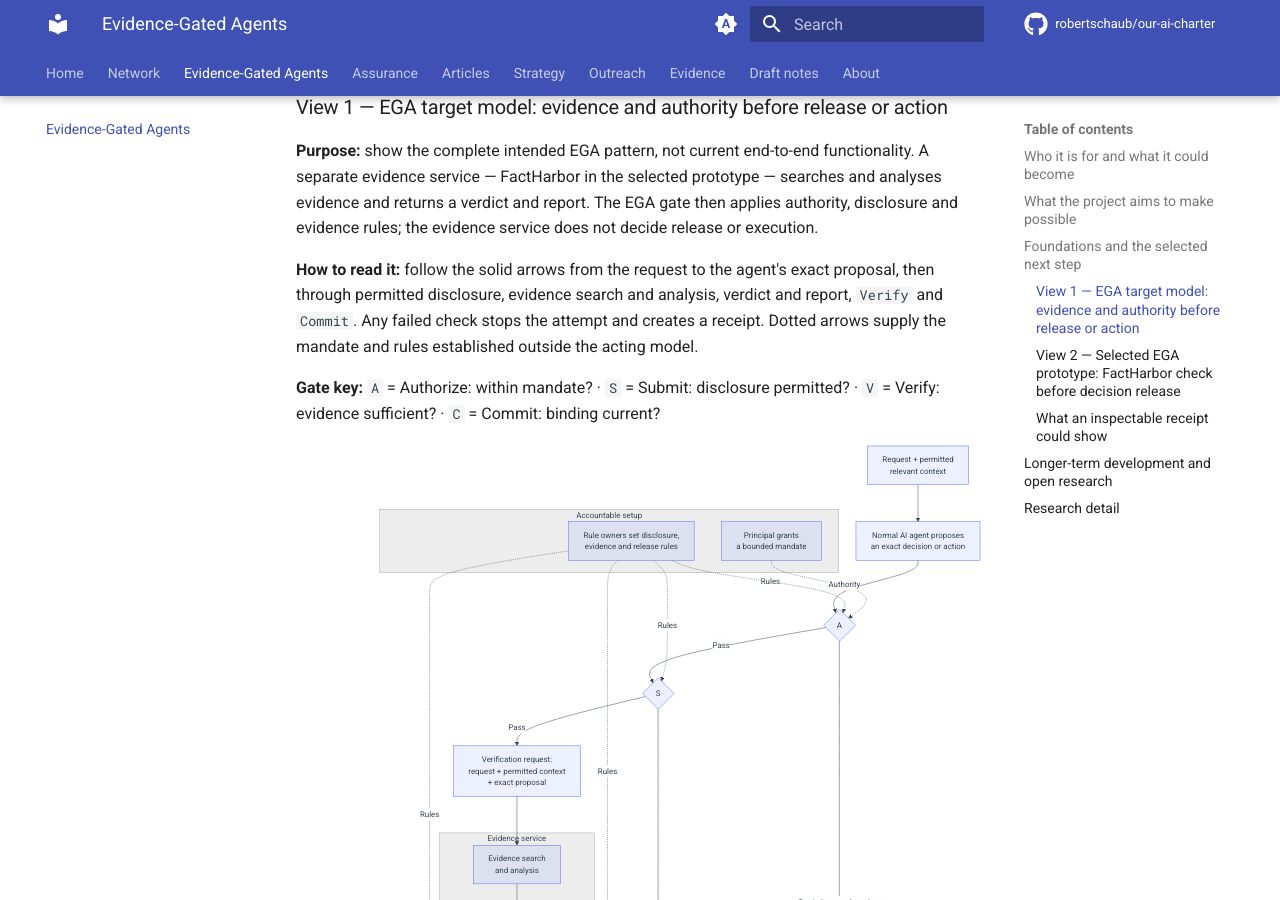
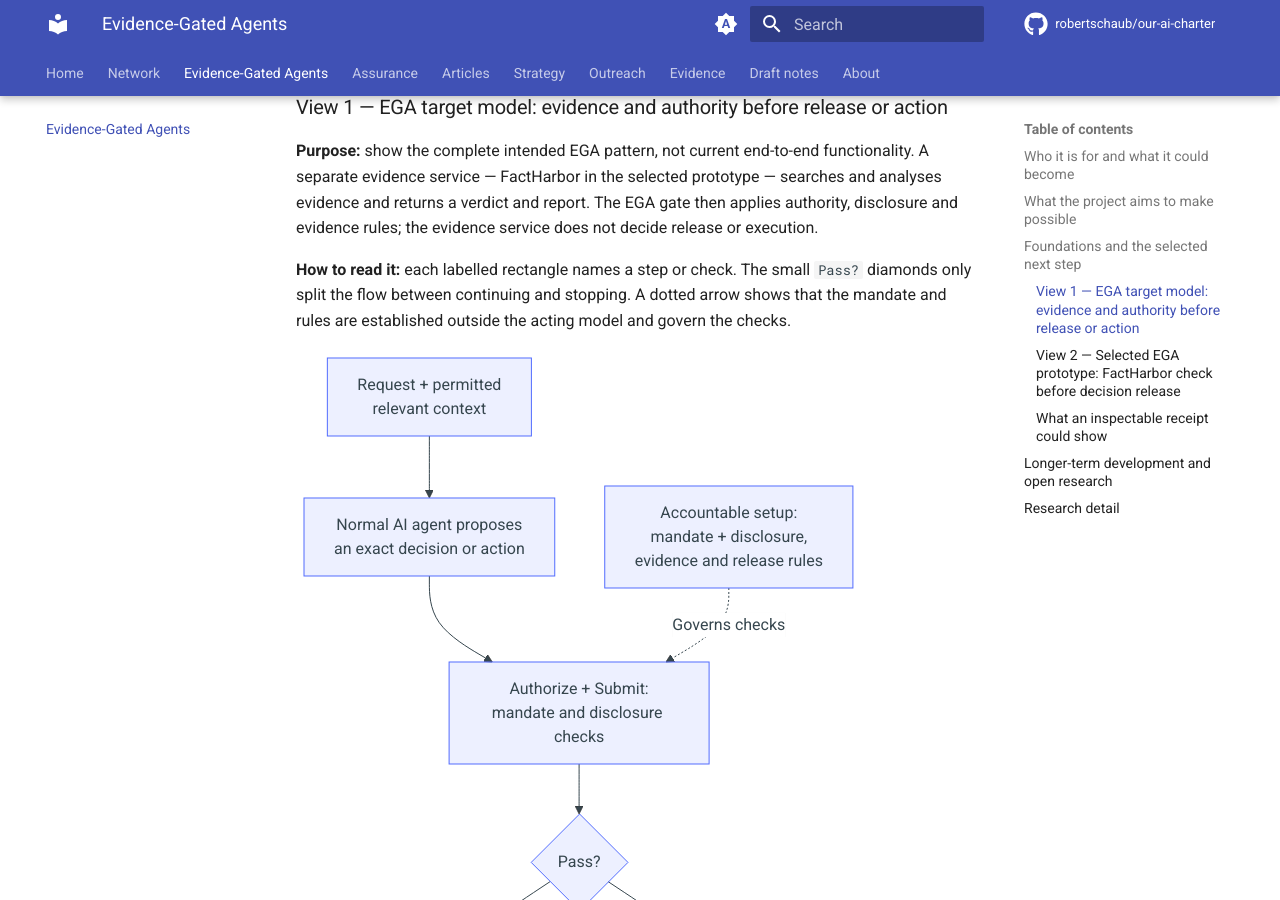
Before and after one commit to robertschaub/our-ai-charter, an MkDocs documentation site: the page built from docs/Assurance/Concepts/evidence-gated-agents.md, in a window 1280 px wide and 900 px high, scrolled down 2147 px. Built offline with MkDocs 1.6.1 and Material for MkDocs 9.7.7, drawn with Linux system fonts in a browser that asks for light colours; plug-ins that fetch from the network failed and are left out; comment, search, counter and statistics services are not loaded; some of the changed text lies outside the part shown.

Commit message:
docs(ega): simplify diagram decision flow

````diff
--- a/docs/Assurance/Concepts/evidence-gated-agents.md
+++ b/docs/Assurance/Concepts/evidence-gated-agents.md
@@ -51,39 +51,27 @@ EGA draws on three related pieces of work:
 
 **Purpose:** show the complete intended EGA pattern, not current end-to-end functionality. A separate evidence service — FactHarbor in the selected prototype — searches and analyses evidence and returns a verdict and report. The EGA gate then applies authority, disclosure and evidence rules; the evidence service does not decide release or execution.
 
-**How to read it:** follow the solid arrows from the request to the agent's exact proposal, then through permitted disclosure, evidence search and analysis, verdict and report, `Verify` and `Commit`. Any failed check stops the attempt and creates a receipt. Dotted arrows supply the mandate and rules established outside the acting model.
-
-**Gate key:** `A` = Authorize: within mandate? · `S` = Submit: disclosure permitted? · `V` = Verify: evidence sufficient? · `C` = Commit: binding current?
+**How to read it:** each labelled rectangle names a step or check. The small `Pass?` diamonds only split the flow between continuing and stopping. A dotted arrow shows that the mandate and rules are established outside the acting model and govern the checks.
 
 ```mermaid
 flowchart TD
-    subgraph I["Accountable setup"]
-        M["Principal grants<br/>a bounded mandate"]
-        P["Rule owners set disclosure,<br/>evidence and release rules"]
-    end
-    M -. Authority .-> AU
-    P -. Rules .-> AU
-    P -. Rules .-> SU
-    P -. Rules .-> V
-    P -. Rules .-> C
+    SET["Accountable setup:<br/>mandate + disclosure,<br/>evidence and release rules"]
     U["Request + permitted<br/>relevant context"] --> A["Normal AI agent proposes<br/>an exact decision or action"]
-    A --> AU{"A"}
-    AU -->|Pass| SU{"S"}
-    SU -->|Pass| Q["Verification request:<br/>request + permitted context<br/>+ exact proposal"]
+    A --> PRE["Authorize + Submit:<br/>mandate and disclosure checks"]
+    SET -. Governs checks .-> PRE
+    PRE --> P{"Pass?"}
+    P -->|No| N1["Stop + receipt"]
+    P -->|Yes| Q["Verification request:<br/>request + permitted context<br/>+ exact proposal"]
     subgraph ES["Evidence service"]
         SEA["Evidence search<br/>and analysis"] --> VR["Evidence verdict + report:<br/>support, counterevidence,<br/>limits, uncertainty"]
     end
     Q --> SEA
-    VR --> V{"V"}
-    V -->|Pass| C{"C"}
-    C -->|Pass| O["Release decision or execute<br/>the authorised action"]
+    VR --> POST["Verify + Commit:<br/>evidence and binding checks"]
+    POST --> D{"Pass?"}
+    D -->|No / unclear / changed| N2["Stop + receipt"]
+    D -->|Yes| O["Release decision or execute<br/>the authorised action"]
     O --> R["Record outcome<br/>and issue receipt"]
     R --> Y["Rely, inspect, challenge<br/>and correct"]
-    AU -->|Denied or needs review| N["Stop attempt"]
-    SU -->|Denied or needs review| N
-    V -->|No / unclear / error| N
-    C -->|Denied or changed| N
-    N --> NR["Stop receipt"]
 ```
 
 <a id="existing-runtime-foundation"></a>
@@ -95,26 +83,25 @@ flowchart TD
 
 **Purpose:** show the planned bounded integration in which FactHarbor performs evidence search and analysis, returns its verdict and report, and reusable Runtime controls decide whether the exact agent decision may be released. Unlike View 1, this path does not execute a resulting action.
 
-**How to read it:** follow the request to the normal agent's exact decision, through authority and disclosure checks, FactHarbor's evidence search and analysis, its verdict and report, and the EGA release rule. `Commit` binds the checked version; release and stop both produce a receipt.
-
-**Gate key:** `A/S` = authority and disclosure pass? · `V` = EGA evidence rule pass?
+**How to read it:** each labelled rectangle names a step or check. The small `Pass?` diamonds only split the flow between continuing and stopping. FactHarbor supplies the evidence verdict and report; the EGA controls apply the release rule and bind the checked version. Release and stop both produce a receipt.
 
 The controlled evaluation selects requests expected to yield one clear, non-complex decision. Free requests remain available for exploration. A decision may contain related components, but the prototype does not test several independent decision and effect paths.
 
 ```mermaid
 flowchart TD
     U["Free request + permitted<br/>relevant context"] --> A["Normal AI agent proposes<br/>one exact decision"]
-    A --> G{"A/S"}
-    G -->|No| N["Stop"]
-    G -->|Yes| Q["Verification request:<br/>request + permitted context<br/>+ exact decision"]
+    A --> PRE["Authorize + Submit:<br/>authority and disclosure checks"]
+    PRE --> P{"Pass?"}
+    P -->|No| N1["Stop receipt"]
+    P -->|Yes| Q["Verification request:<br/>request + permitted context<br/>+ exact decision"]
     Q --> F["FactHarbor:<br/>evidence search and analysis"]
     F --> FR["FactHarbor verdict + report:<br/>support, counterevidence,<br/>limits, uncertainty"]
-    FR --> R{"V"}
-    R -->|No / unclear / error| N
-    R -->|Yes| C["Commit binds the exact<br/>checked decision and recipient"]
+    FR --> V["Verify:<br/>apply the EGA evidence rule"]
+    V --> D{"Pass?"}
+    D -->|No / unclear / error| N2["Stop receipt"]
+    D -->|Yes| C["Commit binds the exact<br/>checked decision and recipient"]
     C --> O["Release decision"]
     O --> RR["Release receipt"]
-    N --> NR["Stop receipt"]
 ```
 
 FactHarbor does not need to reproduce the agent's wording and does not decide the EGA release. It supplies the evidence record; the gate applies the release rule. A pending FactHarbor job, contradiction, insufficient evidence, ambiguous output or technical error stops the attempt. Completion never causes an automatic later release: a retry is a new attempt through all checks.
````
